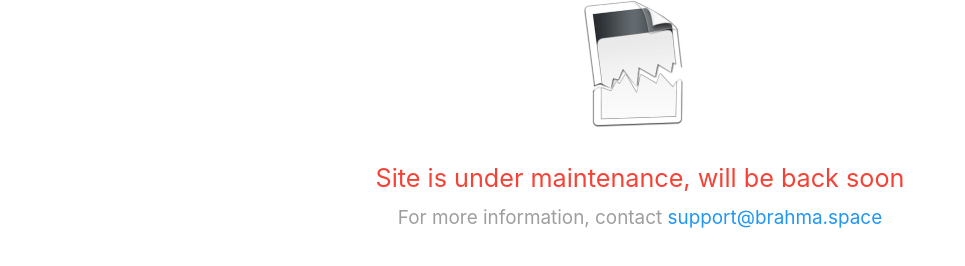
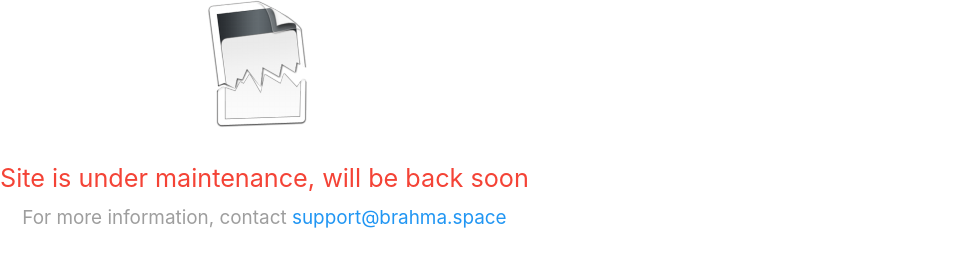
Before and after one commit to tbmc12003/ebooksLibrary, a plain HTML site: page index.html in a window 1280 px wide. Shown: the whole page, without its empty margins (0-965 px from the left). Drawn offline with nearby package versions, Linux system fonts and the light colour scheme.

Commit message:
Update index.html

```diff
--- a/index.html
+++ b/index.html
@@ -21,9 +21,9 @@
     <!-- End Google Analytics -->
 </head>
 <body>
-     <div class="container valign-wrapper">
-         <div class="center-block center">
-             <picture class="valign">
+     <div class="valign-wrapper">
+         <div class="valign">
+             <picture class="center-block center">
                  <source srcset="assets/Images/broken_Icon.png">
                  <img class="responsive-img" alt="" src="assets/Images/broken_Icon.png">
                  <p class="flow-text red-text lighten-2 accent-1">
```
